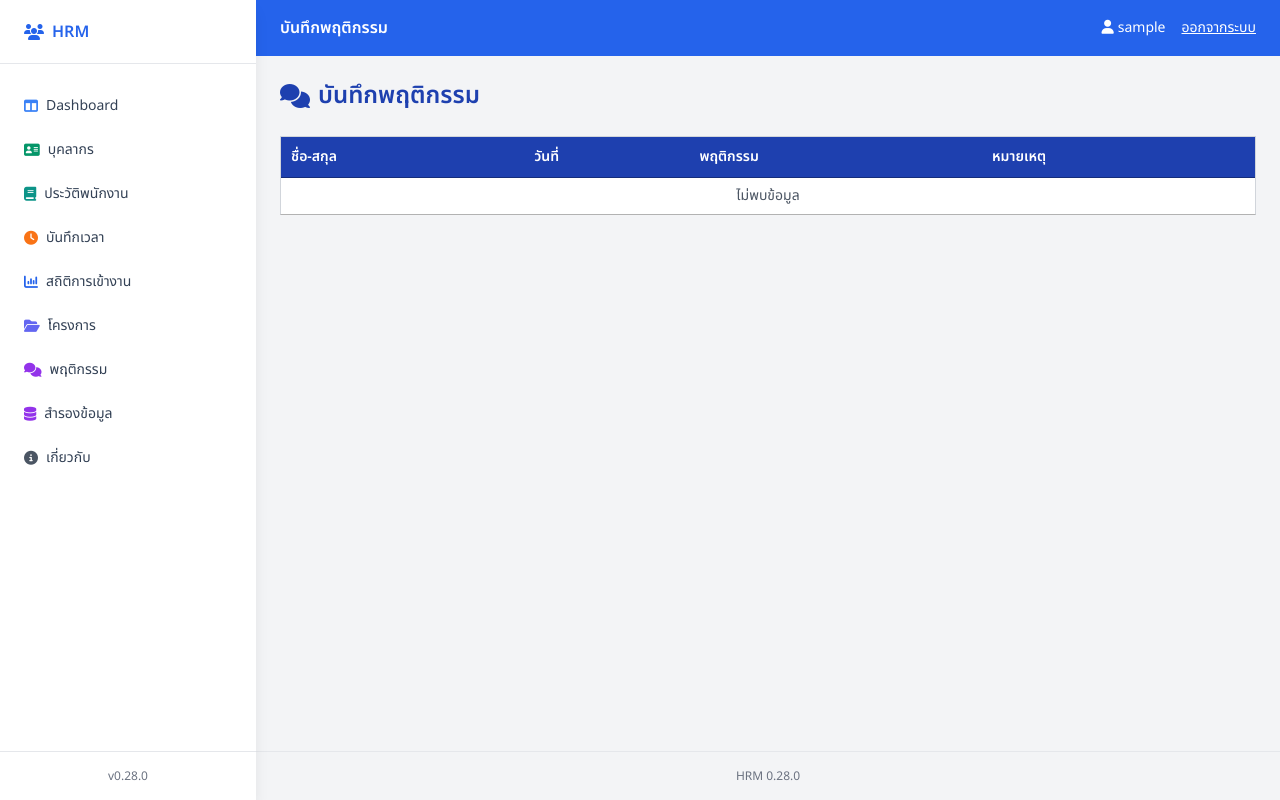
After one commit to theeraphol/hrm, a Flask app: page /hrm/behaviors in a window 1280 px wide. The commit adds this page. Run offline with Flask 2, Linux system fonts and the light colour scheme; the visitor is signed in with stand-in values (Sample User, id 1); data that the repository does not hold is empty; some libraries are stand-ins or nearby versions.

Commit message:
เพิ่มหน้า behaviors และปรับเวอร์ชัน

```diff
--- a/app.py
+++ b/app.py
@@ -372,6 +372,27 @@ def projects():
         return redirect(url_for('hrm.login'))
     return render_template('projects.html', title='โครงการ')
 
+# ----- Behaviors -----
+
+@bp.route('/behaviors')
+def behaviors():
+    if not sso_authenticated():
+        return redirect(url_for('hrm.login'))
+
+    conn = get_connection()
+    try:
+        with conn.cursor() as cur:
+            cur.execute(
+                'SELECT b.id, s.full_name, b.behavior_date, b.description, b.note '
+                'FROM behaviors b JOIN staff s ON b.staff_id=s.id '
+                'ORDER BY b.behavior_date DESC, b.id DESC'
+            )
+            rows = cur.fetchall()
+    finally:
+        conn.close()
+
+    return render_template('behaviors.html', behaviors=rows, title='บันทึกพฤติกรรม')
+
 # ----- Backup -----
 
 @bp.route('/backup')
--- a/config.py
+++ b/config.py
@@ -3,7 +3,7 @@ import os
 class Config:
     """การตั้งค่าสำหรับแอปพลิเคชัน"""
 
-    VERSION = "0.25.0"
+    VERSION = "0.28.0"
 
     # ตั้งเวลาเข้างานและออกงานเริ่มต้น
     DEFAULT_CHECKIN_TIME = os.environ.get('DEFAULT_CHECKIN_TIME', '08:30')
--- a/templates/base.html
+++ b/templates/base.html
@@ -54,6 +54,11 @@
           </a>
         </li>
         <li>
+          <a href="{{ url_for('hrm.behaviors') }}" class="flex items-center gap-2 p-2 rounded-lg hover:bg-blue-50">
+            <i class="fa-solid fa-comments text-purple-600"></i> พฤติกรรม
+          </a>
+        </li>
+        <li>
           <a href="{{ url_for('hrm.backup') }}" class="flex items-center gap-2 p-2 rounded-lg hover:bg-blue-50">
             <i class="fa-solid fa-database text-purple-600"></i> สำรองข้อมูล
           </a>
--- /dev/null
+++ b/templates/behaviors.html
@@ -0,0 +1,40 @@
+{% extends 'base.html' %}
+{% block body %}
+<h1 class="text-2xl font-bold text-blue-800 mb-6 flex items-center gap-2">
+  <i class="fa-solid fa-comments"></i>
+  <span>บันทึกพฤติกรรม</span>
+</h1>
+<table id="behaviorsTable" class="min-w-full bg-white border border-gray-300 text-sm">
+  <thead class="bg-blue-800 text-white">
+    <tr>
+      <th class="py-2 px-3 text-left">ชื่อ-สกุล</th>
+      <th class="py-2 px-3 text-left">วันที่</th>
+      <th class="py-2 px-3 text-left">พฤติกรรม</th>
+      <th class="py-2 px-3 text-left">หมายเหตุ</th>
+    </tr>
+  </thead>
+  <tbody>
+    {% for b in behaviors %}
+    <tr class="odd:bg-gray-100">
+      <td class="py-2 px-3">{{ b.full_name }}</td>
+      <td class="py-2 px-3">{{ b.behavior_date }}</td>
+      <td class="py-2 px-3">{{ b.description or '' }}</td>
+      <td class="py-2 px-3">{{ b.note or '' }}</td>
+    </tr>
+    {% else %}
+    <tr>
+      <td colspan="4" class="py-3 px-3 text-center text-gray-600">ไม่พบข้อมูล</td>
+    </tr>
+    {% endfor %}
+  </tbody>
+</table>
+<script>
+$(document).ready(function(){
+  $('#behaviorsTable').DataTable({
+    language:{url:'{{ url_for('static', filename='datatables/i18n/th.json') }}'},
+    pageLength:25,
+    lengthMenu:[[25,50,75,100,-1],[25,50,75,100,'ทั้งหมด']]
+  });
+});
+</script>
+{% endblock %}
```
Also changed, not shown: README.md.
